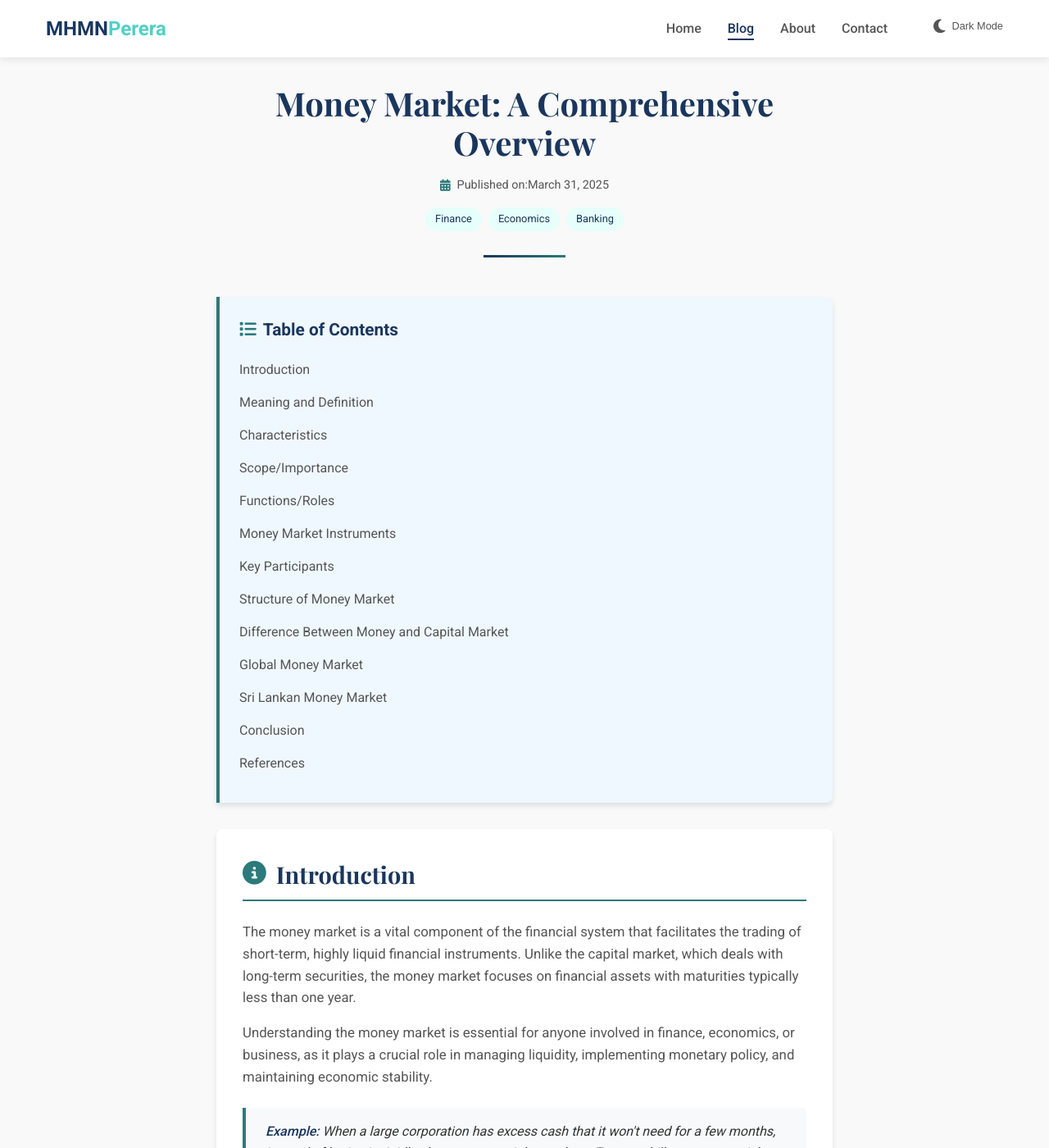
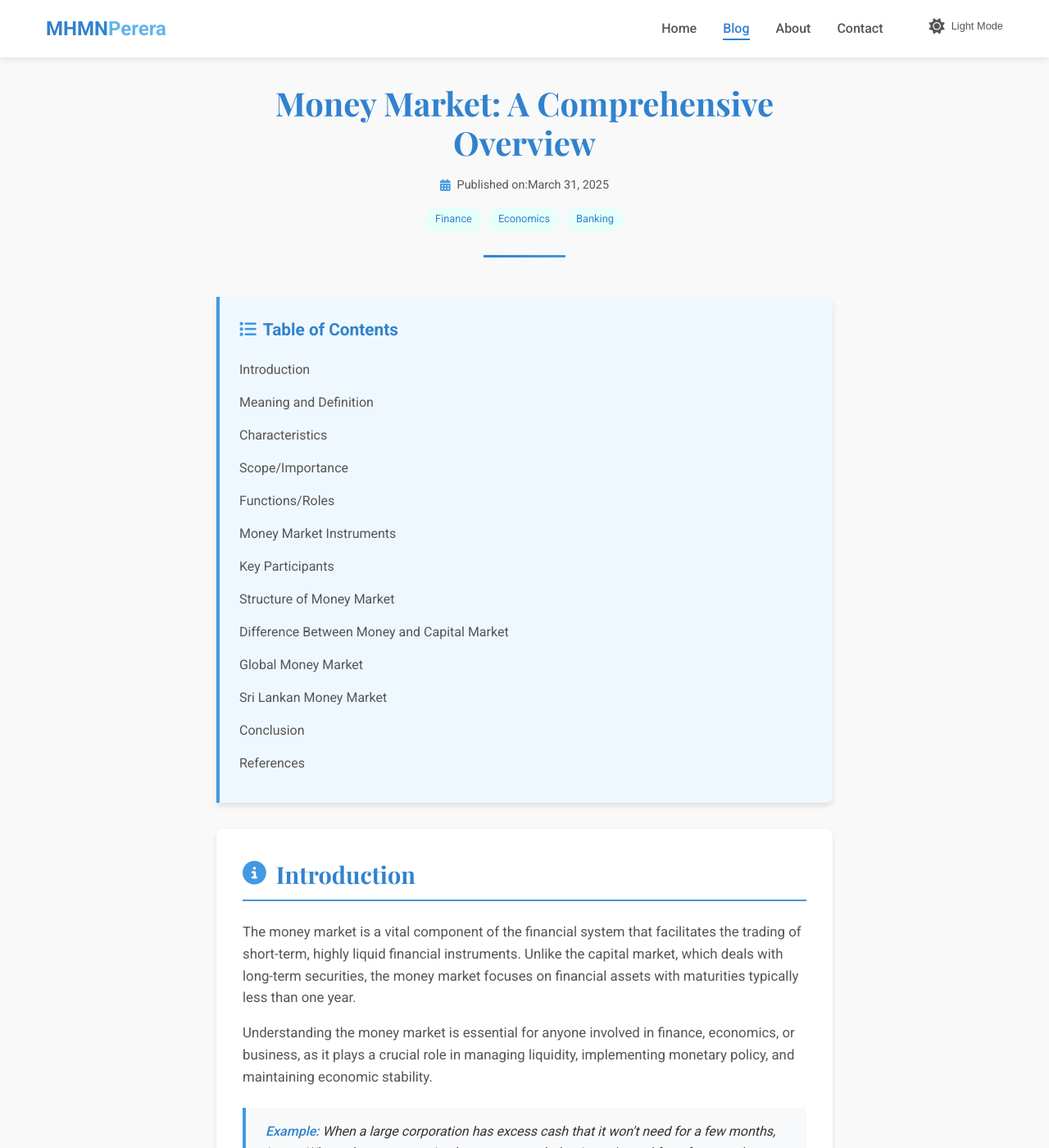
Before and after one commit to MHMNP2021/portfolio.github.io, a Jekyll site: the page blog/money-market.html, which Jekyll copies as it is, in a window 1280 px wide and 1400 px high. Shown: the whole window at 82% size. Built offline with Jekyll 4.4.1, drawn with Linux system fonts in a browser that asks for light colours; some of the changed text lies outside the part shown.

Commit message:
Update money-market.html

```diff
--- a/blog/money-market.html
+++ b/blog/money-market.html
@@ -11,13 +11,49 @@
 <style>
     /* Reset and base styles */
     :root {
+        --bg-primary: #1a202c;
+        --bg-secondary: #2d3748;
+        --text-primary: #e2e8f0;
+        --text-secondary: #a0aec0;
+        --accent-primary: #4299e1;
+        --accent-secondary: #3182ce;
+        --accent-highlight: #63b3ed;
+        --border-color: #4a5568;
+        --card-shadow: 0 2px 15px rgba(0, 0, 0, 0.2);
+        --header-bg: #2d3748;
+        --header-shadow: 0 2px 10px rgba(0, 0, 0, 0.3);
+        --footer-bg: #1a202c;
+        --footer-text: #e2e8f0;
+        --toc-bg: #2d3748;
+        --example-bg: #3a4a5e;
+        --key-points-bg: #2c4a52;
+        --table-header-bg: #3182ce;
+        --table-header-text: #e2e8f0;
+        --table-row-even: #3a4a5e;
+        --table-row-hover: #2c4a52;
+        --code-bg: #2d3748;
+        --back-to-top-bg: #4299e1;
+        --back-to-top-hover: #3182ce;
+        --category-bg: #2c4a52;
+        --category-text: #63b3ed;
+        --comment-bg: #2d3748;
+        --comment-border: #4a5568;
+        --comment-highlight: #2c4a52;
+        --button-primary: #4299e1;
+        --button-hover: #3182ce;
+        --button-text: #1a202c;
+        --reference-bg: #2d3748;
+        --reference-border: #4a5568;
+    }
+
+    .light-mode {
         --bg-primary: #f9f9f9;
         --bg-secondary: #ffffff;
         --text-primary: #333333;
         --text-secondary: #555555;
-        --accent-primary: #1a365d;
-        --accent-secondary: #2c7a7b;
-        --accent-highlight: #4fd1c5;
+        --accent-primary: #3182ce;
+        --accent-secondary: #4299e1;
+        --accent-highlight: #63b3ed;
         --border-color: #dddddd;
         --card-shadow: 0 4px 6px rgba(0, 0, 0, 0.1);
         --header-bg: #ffffff;
@@ -27,59 +63,23 @@
         --toc-bg: #f0f8ff;
         --example-bg: #f8f9fa;
         --key-points-bg: #e6fffa;
-        --table-header-bg: #1a365d;
+        --table-header-bg: #3182ce;
         --table-header-text: #ffffff;
         --table-row-even: #f2f2f2;
         --table-row-hover: #e6fffa;
         --code-bg: #f5f5f5;
-        --back-to-top-bg: #2c7a7b;
-        --back-to-top-hover: #1a365d;
+        --back-to-top-bg: #4299e1;
+        --back-to-top-hover: #3182ce;
         --category-bg: #e6fffa;
-        --category-text: #1a365d;
+        --category-text: #3182ce;
         --comment-bg: #f8f9fa;
         --comment-border: #e2e8f0;
         --comment-highlight: #e6fffa;
-        --button-primary: #2c7a7b;
-        --button-hover: #1a365d;
+        --button-primary: #4299e1;
+        --button-hover: #3182ce;
         --button-text: #ffffff;
         --reference-bg: #f8f9fa;
         --reference-border: #e2e8f0;
-    }
-
-    .dark-mode {
-        --bg-primary: #1a202c;
-        --bg-secondary: #2d3748;
-        --text-primary: #e2e8f0;
-        --text-secondary: #a0aec0;
-        --accent-primary: #4fd1c5;
-        --accent-secondary: #2c7a7b;
-        --accent-highlight: #4fd1c5;
-        --border-color: #4a5568;
-        --card-shadow: 0 2px 15px rgba(0, 0, 0, 0.2);
-        --header-bg: #2d3748;
-        --header-shadow: 0 2px 10px rgba(0, 0, 0, 0.3);
-        --footer-bg: #1a202c;
-        --footer-text: #e2e8f0;
-        --toc-bg: #2d3748;
-        --example-bg: #3a4a5e;
-        --key-points-bg: #2c4a52;
-        --table-header-bg: #2c7a7b;
-        --table-header-text: #e2e8f0;
-        --table-row-even: #3a4a5e;
-        --table-row-hover: #2c4a52;
-        --code-bg: #2d3748;
-        --back-to-top-bg: #4fd1c5;
-        --back-to-top-hover: #2c7a7b;
-        --category-bg: #2c4a52;
-        --category-text: #4fd1c5;
-        --comment-bg: #2d3748;
-        --comment-border: #4a5568;
-        --comment-highlight: #2c4a52;
-        --button-primary: #4fd1c5;
-        --button-hover: #2c7a7b;
-        --button-text: #1a202c;
-        --reference-bg: #2d3748;
-        --reference-border: #4a5568;
     }
 
     * {
@@ -874,8 +874,8 @@
             <li><a href="../index.html#contact">Contact</a></li>
             <li>
                 <button class="theme-toggle" id="themeToggle">
-                    <i class="fas fa-moon"></i>
-                    <span>Dark Mode</span>
+                    <i class="fas fa-sun"></i>
+                    <span>Light Mode</span>
                 </button>
             </li>
         </ul>
@@ -921,7 +921,7 @@
             <p>Understanding the money market is essential for anyone involved in finance, economics, or business, as it plays a crucial role in managing liquidity, implementing monetary policy, and maintaining economic stability.</p>
 
             <div class="example">
-                <strong>Example:</strong> When a large corporation has excess cash that it won't need for a few months, instead of letting it sit idle, the company might purchase Treasury bills or commercial paper in the money market, earning interest while maintaining liquidity.
+                <strong>Example:</strong> When a large corporation has excess cash that it won't need for a few months, instea  When a large corporation has excess cash that it won't need for a few months, instead of letting it sit idle, the company might purchase Treasury bills or commercial paper in the money market, earning interest while maintaining liquidity.
             </div>
         </section>
 
```
